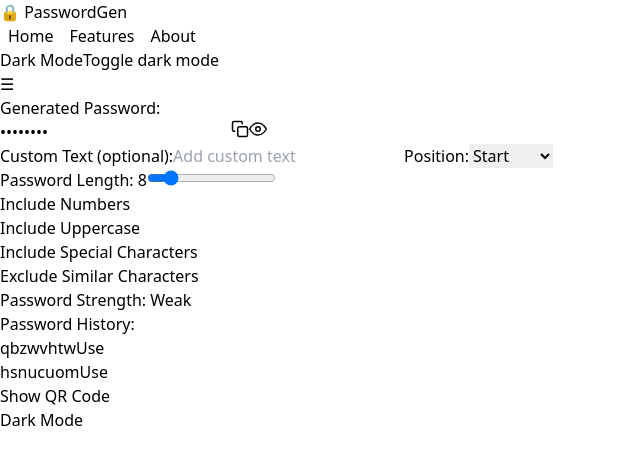
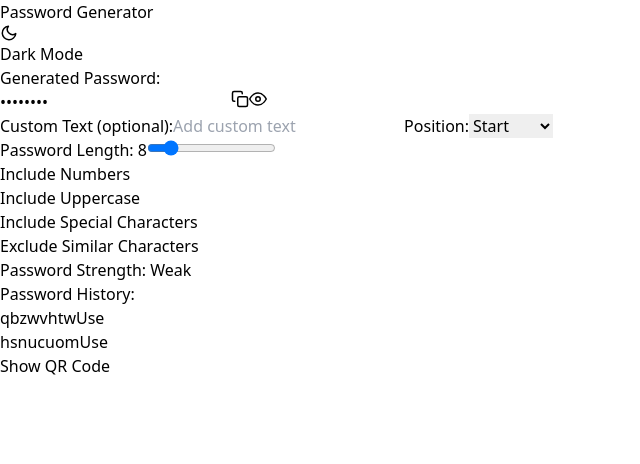
Before and after one commit to priyankap0101/Password-Generator, a React app: page / in a window 1280 px wide. Shown: the top 464 px of the page, without its empty margins (0-640 px from the left). Built offline with nearby package versions, Linux system fonts and the light colour scheme; the HTML template or start-up script is replaced by a standard one.

Commit message:
Moved dark mode toggle with icon from footer to form header for improved UI integration. Adjusted form layout to position the toggle button and icon next to the title. Removed footer section and updated styling for better accessibility.

```diff
--- a/src/App.jsx
+++ b/src/App.jsx
@@ -1,5 +1,5 @@
 import { useState, useCallback, useEffect, useRef } from "react";
-import { FiEye, FiEyeOff, FiCopy } from "react-icons/fi";
+import { FiEye, FiEyeOff, FiCopy, FiMoon, FiSun } from "react-icons/fi";
 import { Switch } from "@headlessui/react";
 import Header from "./component/Header";
 import QRCodeGenerator from "./component/QRCodeGenerator";
@@ -140,10 +140,23 @@ function App() {
     <div
       className={`min-h-screen flex flex-col ${bgColor} ${textColor} transition-all`}
     >
-      <Header />
+      {/* <Header /> */}
 
       <main className="container flex-grow max-w-4xl p-6 mx-auto mt-10">
         <section className={`p-8 shadow-lg rounded-xl ${bgColor} ${textColor}`}>
+          {/* Form Header */}
+          <div className="flex items-center justify-between mb-6">
+            <h1 className="text-2xl font-semibold">Password Generator</h1>
+            <button
+              onClick={toggleDarkMode}
+              className={`flex items-center px-4 py-2 text-sm font-medium transition rounded-lg ${buttonBgColor} ${textColor} hover:${buttonHoverColor}`}
+            >
+              {darkMode ? <FiSun size={18} /> : <FiMoon size={18} />}
+              <span className="ml-2">
+                {darkMode ? "Light Mode" : "Dark Mode"}
+              </span>
+            </button>
+          </div>
           <div className="relative">
             <label className="block mb-2 text-lg font-semibold">
               Generated Password:
@@ -303,16 +316,6 @@ function App() {
           <QRCodeGenerator password={password} darkMode={darkMode} />
         </section>
       </main>
-
-      {/* Footer */}
-      <footer className="py-6 text-center">
-        <button
-          onClick={toggleDarkMode}
-          className={`px-4 py-2 text-sm font-medium transition rounded-lg ${buttonBgColor} ${textColor} hover:${buttonHoverColor}`}
-        >
-          {darkMode ? "Light Mode" : "Dark Mode"}
-        </button>
-      </footer>
     </div>
   );
 }
```
